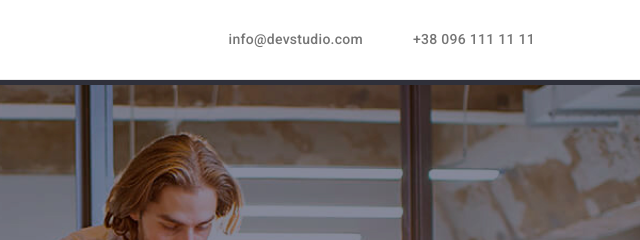
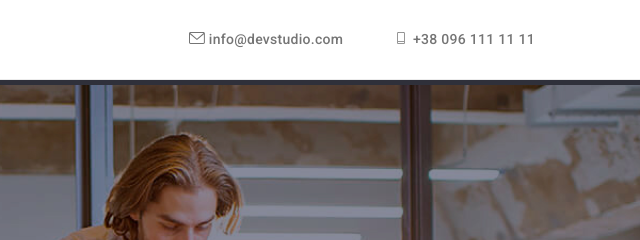
Before and after one commit to Oleh-Kutnyi/goit-markup-hw-04, a plain HTML site: page index.html in a window 1280 px wide. Shown: the top 240 px of the page, 640-1280 px from the left. Drawn offline with nearby package versions, Linux system fonts and the light colour scheme.

Commit message:
complete main page

```diff
--- a/css/styles.css
+++ b/css/styles.css
@@ -470,7 +470,7 @@ h2 {
 
 }
 
-.footer-container {
+.footer-container2 {
     display: flex;
     flex-direction: column;
     justify-content: baseline;
@@ -651,3 +651,13 @@ color: var(--pure-white-color);
     height: 120px;
     background-color: var(--team-background-color);
 }
+
+/* Header Icons */
+
+.header-icon {
+    fill: #757575;
+}
+
+.header-icon:hover {
+    fill: var(--blue-color-text);
+}
--- a/index.html
+++ b/index.html
@@ -48,11 +48,23 @@
         </nav>
  <ul class="header-list">
         <li>
-            <a href="mailto:info@devstudio.com" class="header-contacts header-link"> info@devstudio.com </a>
+            <a href="mailto:info@devstudio.com" class="header-contacts header-link">
+                <svg class="header-icon " width="16" height="12">
+                    <use href="/images/icons.svg#envelope">
+                    </use>
+                </svg>
+                info@devstudio.com
+                </a>
         </li>
 
         <li>
-            <a href="tel:+380961111111" class="header-contacts header-link">+38 096 111 11 11</a>
+            <a href="tel:+380961111111" class="header-contacts header-link">
+                <svg class="header-icon" width="16" height="12" >
+                    <use href="/images/icons.svg#phone">
+                    </use>
+                </svg>
+                +38 096 111 11 11
+            </a>
         </li>
 </ul>
     </div>
```
